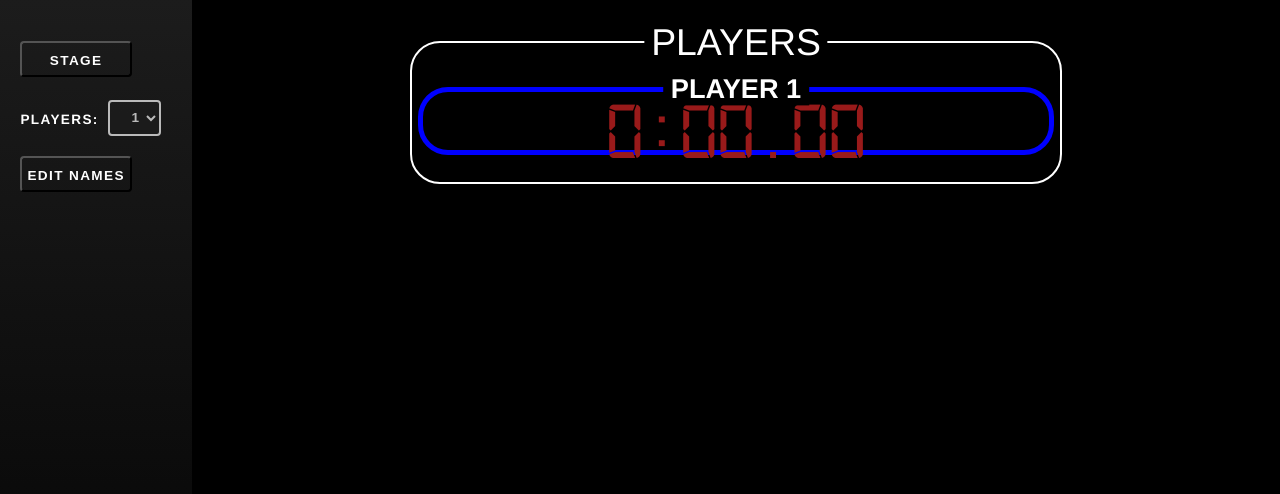
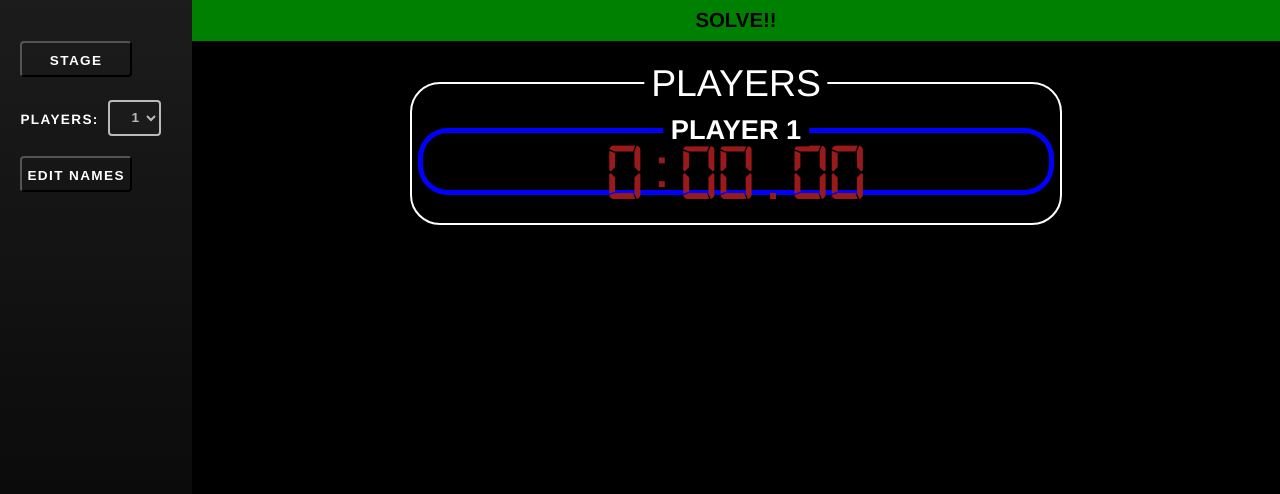
Before and after one commit to trunklebob/cube-timer, a website: page public/index.html in a window 1280 px wide. Both pictures are taken after a click on the button "STAGE". Drawn offline with nearby package versions, Linux system fonts and the light colour scheme; no server answers.

Commit message:
added banner to the top

```diff
--- a/public/app.js
+++ b/public/app.js
@@ -21,8 +21,18 @@ let resultsHTML = '';
 let numPlayers = 1;
 let playersRemaining = players.length;
 const timers = document.getElementById('timers-display');
+let bannerValues = [
+	{ color: 'red', text: 'select players and enter names' },
+	{ color: 'yellow', text: 'players get ready' },
+	{ color: 'green', text: 'solve!!' },
+	{ color: 'dodgerblue', text: 'awaiting final results from judges' },
+	{ color: 'purple', text: 'Final results: the winner is ' }
+];
+let banner = [ document.getElementById('banner'), document.getElementById('banner-text') ];
 
 createPlayers(numPlayers);
+banner[0].style.backgroundColor = bannerValues[0].color;
+banner[1].innerHTML = bannerValues[0].text;
 
 document.getElementById('name-modal-save').addEventListener('click', () => {
 	saveNames();
@@ -34,10 +44,14 @@ document.getElementById('penalty-modal-save').addEventListener('click', () => {
 
 document.getElementById('num-players').addEventListener('click', () => {
 	numPlayers = document.getElementById('num-players').value;
+	banner[0].style.backgroundColor = bannerValues[0].color;
+	banner[1].innerHTML = bannerValues[0].text;
 	newGame();
 });
 
 document.getElementById('btnStage').addEventListener('click', () => {
+	banner[0].style.backgroundColor = bannerValues[1].color;
+	banner[1].innerHTML = bannerValues[1].text;
 	document.getElementById('num-players').disabled = true;
 	penaltyModal.style.display = 'none';
 	newGame();
@@ -47,7 +61,11 @@ document.getElementById('btnStage').addEventListener('click', () => {
 		player.finished = false;
 		drawTime(player);
 	});
-	socket.emit('simulate', { players, maxLength: 5 });
+	setTimeout(() => {
+		socket.emit('simulate', { players, maxLength: 5 });
+		banner[0].style.backgroundColor = bannerValues[2].color;
+		banner[1].innerHTML = bannerValues[2].text;
+	}, 2000);
 });
 
 function newGame() {
@@ -157,6 +175,8 @@ function gameOver(donePlayers) {
 	setTimeout(showRankings, 750);
 	document.getElementById('num-players').disabled = false;
 	penaltyModal.style.display = 'block';
+	banner[0].style.backgroundColor = bannerValues[3].color;
+	banner[1].innerHTML = bannerValues[3].text;
 }
 
 function showResults(player, rank) {
@@ -194,6 +214,8 @@ function assessPenalty() {
 		document.getElementById('timers-display').innerHTML = resultsHTML;
 	});
 	showRankings();
+	banner[0].style.backgroundColor = bannerValues[4].color;
+	banner[1].innerHTML = bannerValues[4].text + sortedPlayers[0].name;
 }
 
 function sortTimes(players) {
--- a/public/index.html
+++ b/public/index.html
@@ -36,7 +36,7 @@
 
                 <div id="penaltyModal" class="modal">
                     <div class="modal-content">
-                        <p><span class="span-penalty">2 seconds per penalty</span class="span-penalty"></p>
+                        <span><span class="span-penalty">2 seconds per penalty</span class="span-penalty"></span>
                         <div id="penalty-modal-boxes">
                             <!-- Modal content -->
                         </div>
@@ -46,6 +46,11 @@
             </div>
 
             <div class="grid">
+                <div id="banner">
+                    <p id="banner-text">
+                        <!-- Javascript injected banners -->
+                    </p>
+                </div>
                 <div id="timers">
                     <h2 id="timer-head">Players</h2>
                     <div id="timers-display">
--- a/public/style.css
+++ b/public/style.css
@@ -42,8 +42,6 @@ body {
 .container {
 	width: 100%;
 	display: flex;
-	justify-content: space-between;
-	align-items: flex-start;
 }
 .numSelect {
 	padding: 3rem 0 0 1.5rem;
@@ -52,16 +50,29 @@ body {
 	height: 100vh;
 }
 .grid {
-	margin-top: 3rem;
 	flex: auto;
-	/* margin-top: 3rem; */
+	width: 85%;
+}
+#banner {
+	width: 85%;
+	position: fixed;
+	height: 3rem;
+}
+#banner-text {
+	top: 50%;
+	left: 50%;
+	transform: translate(-50%, -50%);
+	position: absolute;
+	font-size: 1.5rem;
+	font-weight: 700;
+	color: black;
 }
 #timers,
 #results {
 	border: white 2px solid;
 	border-radius: 30px;
 	padding: 1.25rem 0 0rem 0;
-	margin: 0 20%;
+	margin: 6rem 20%;
 	position: relative;
 	height: auto;
 	width: 60%;
```
